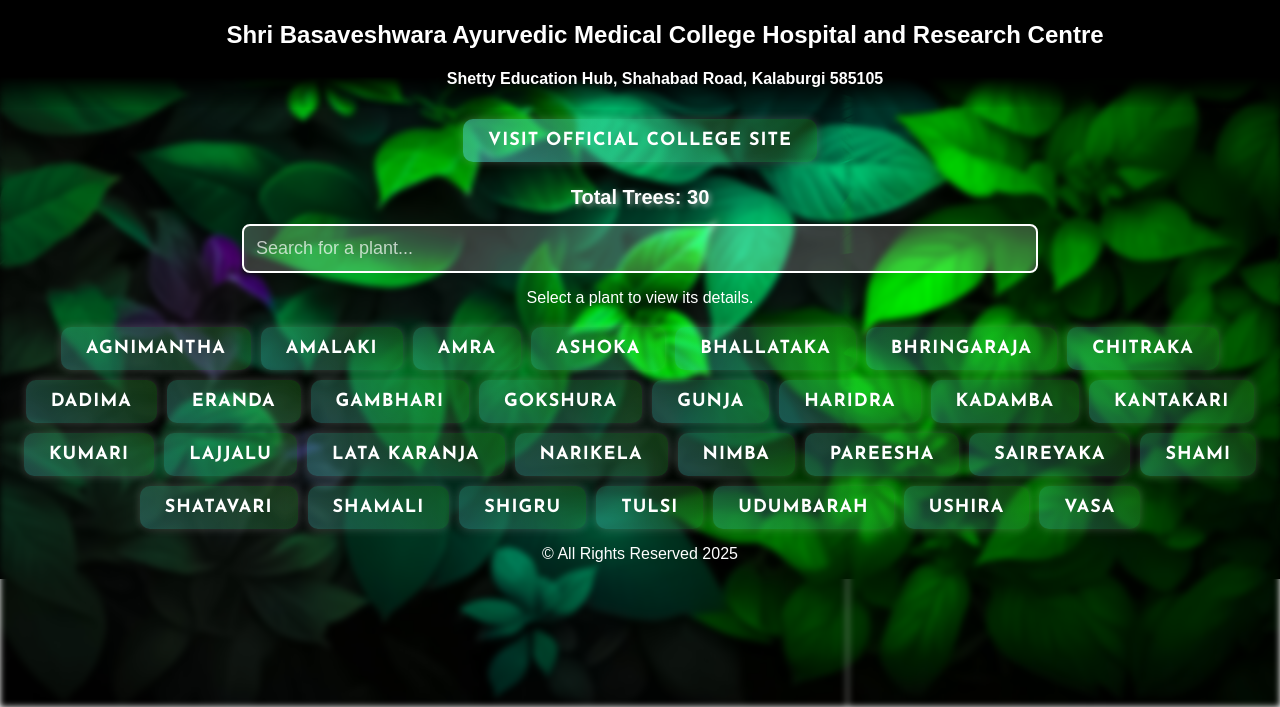
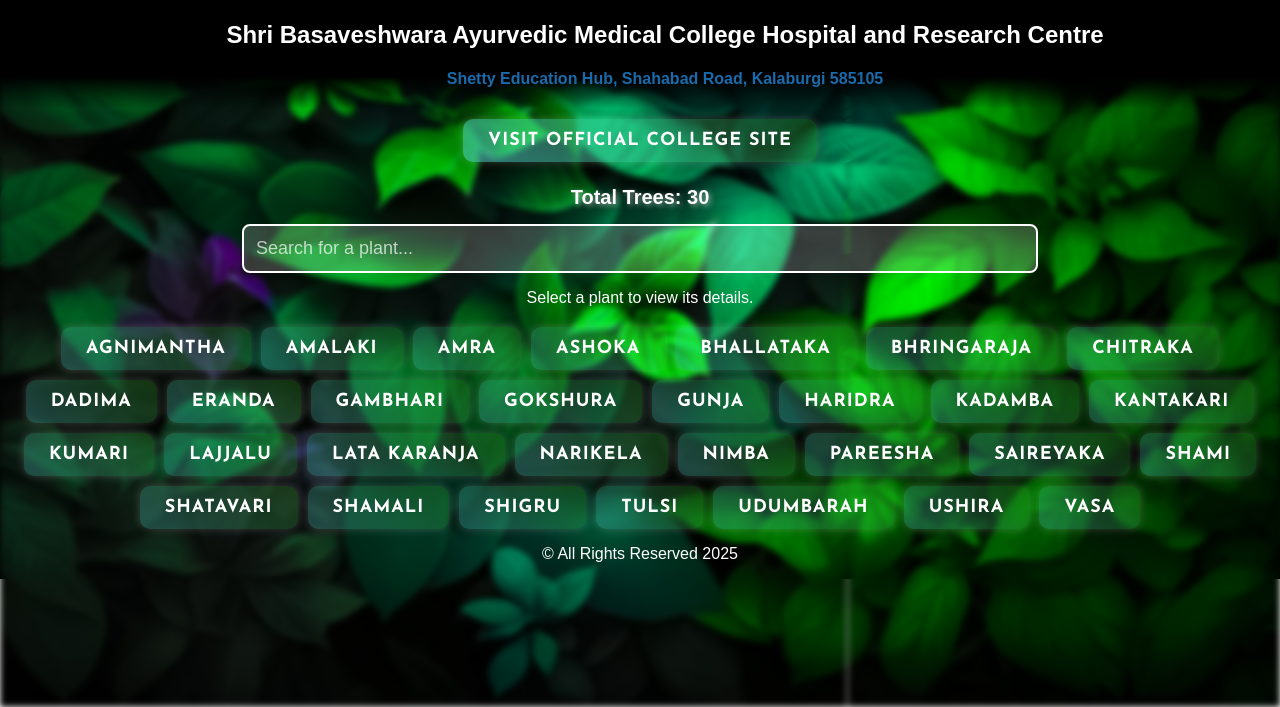
Before and after one commit to sbamch/garden, a plain HTML site: page index.html in a window 1280 px wide. Shown: the part 93-800 px from the top of the page. Drawn offline with Linux system fonts and the light colour scheme.

Commit message:
Update index.html

```diff
--- a/index.html
+++ b/index.html
@@ -14,7 +14,9 @@
 
         <div class="header-text">
             <h2>Shri Basaveshwara Ayurvedic Medical College Hospital and Research Centre</h2>
-            <h4 id="xyz"> Shetty Education Hub, Shahabad Road, Kalaburgi 585105</h4>
+            <h4 id="xyz" style="cursor: pointer; color: #1b6bac;">
+                Shetty Education Hub, Shahabad Road, Kalaburgi 585105
+            </h4>
 
         </div>
         <div>
```
